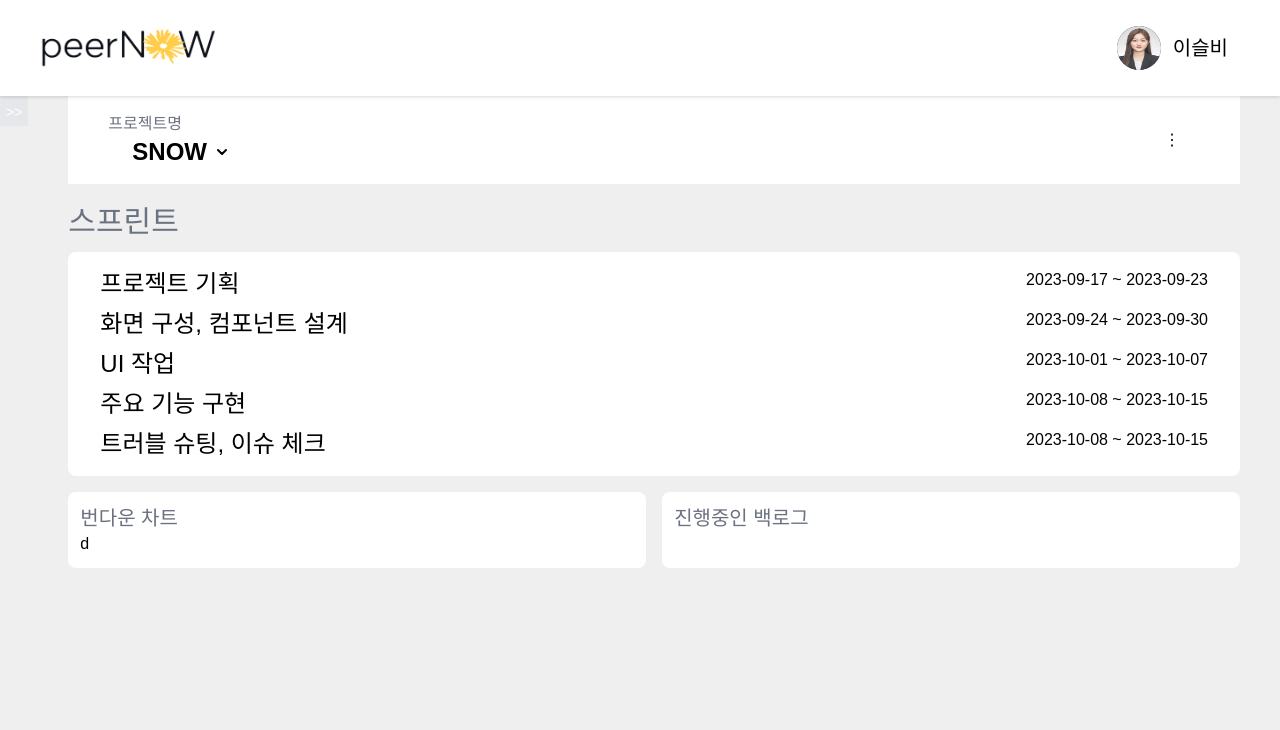
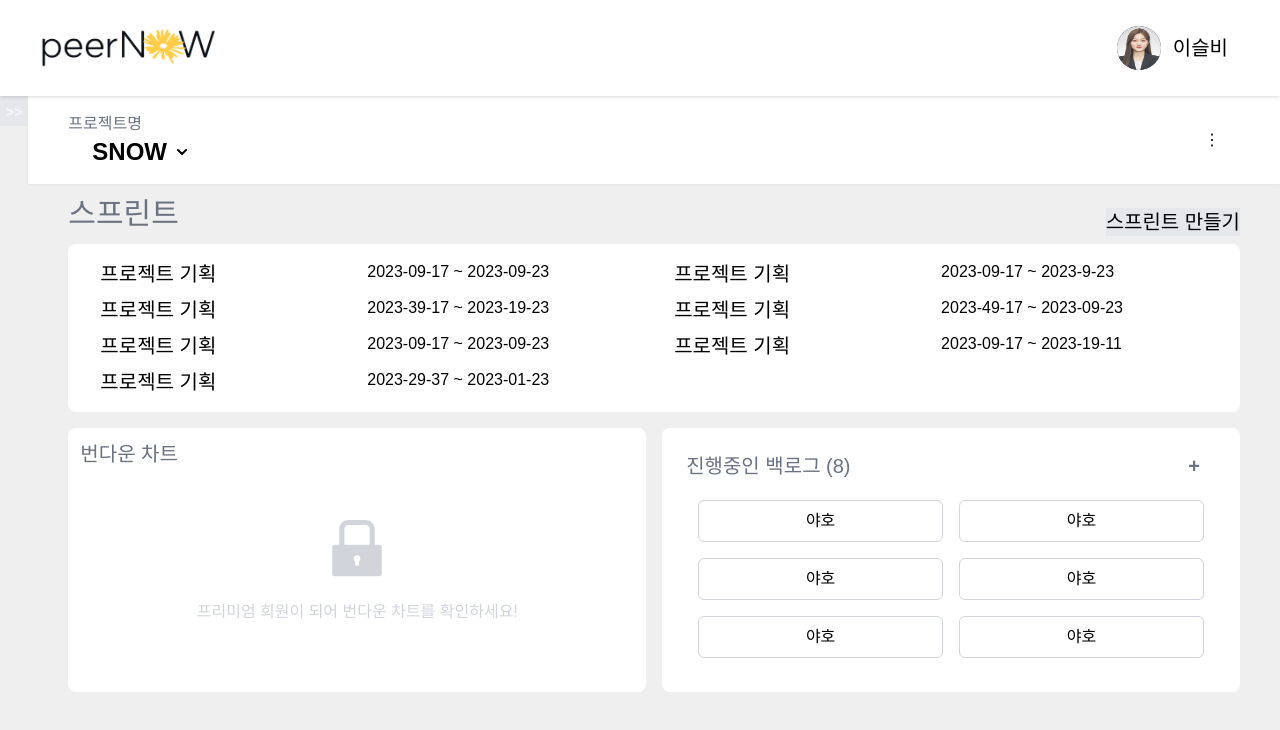
Before and after one commit to ystgd07/PeerNow-FE-, a React (Create React App) app: page /mypage in a window 1280 px wide. Shown: the top 730 px of the page. Built offline with nearby package versions, Linux system fonts and the light colour scheme.

Commit message:
Style: css 수정

```diff
--- a/src/myPage/MyPage.jsx
+++ b/src/myPage/MyPage.jsx
@@ -1,55 +1,24 @@
 import Header from '../ui/Header';
+import MypageSprint from './MypageSprint';
+import MypageChart from './MypageChart';
+import MypageBacklog from './MypageBacklog';
 
 export default function MyPage() {
   return (
     <>
       {/* 화면 틀 */}
-      <div className="mx-10 w-full">
+      <div className="w-full">
         <Header />
-        <div className="text-3xl text-gray-500 mt-5">스프린트</div>
-        {/* 스프린트 */}
-        <div className="grid grid-cols-2 gap-4 mt-3">
-          <div className="bg-white rounded-lg p-3 col-span-2">
-            <p className="p-1 px-5">
-              <span className="text-2xl">프로젝트 기획</span>
-              <span className="text-right" style={{ float: 'right' }}>
-                2023-09-17 ~ 2023-09-23
-              </span>
-            </p>
-            <p className="p-1 px-5">
-              <span className="text-2xl">화면 구성, 컴포넌트 설계</span>
-              <span className="text-right" style={{ float: 'right' }}>
-                2023-09-24 ~ 2023-09-30
-              </span>
-            </p>
-            <p className="p-1 px-5">
-              <span className="text-2xl">UI 작업</span>
-              <span className="text-right" style={{ float: 'right' }}>
-                2023-10-01 ~ 2023-10-07
-              </span>
-            </p>
-            <p className="p-1 px-5">
-              <span className="text-2xl">주요 기능 구현</span>
-              <span className="text-right" style={{ float: 'right' }}>
-                2023-10-08 ~ 2023-10-15
-              </span>
-            </p>
-            <p className="p-1 px-5">
-              <span className="text-2xl">트러블 슈팅, 이슈 체크</span>
-              <span className="text-right" style={{ float: 'right' }}>
-                2023-10-08 ~ 2023-10-15
-              </span>
-            </p>
+        <div className="mx-10 grid grid-cols-2 gap-4 mt-3">
+          {/* 스프린트 sprint */}
+          <div className="col-span-2">
+            <MypageSprint />
           </div>
-          {/* 번다운 차트 */}
-          {/* <div className="bg-white rounded-lg p-3">유료 번다운 차트 화면</div> */}
-          <div className="bg-white rounded-lg p-3 ">
-            <p className="text-xl text-gray-500">번다운 차트</p>
-            <p>d</p>
-          </div>
-          {/* 진행중인 백로그 */}
+          {/* 번다운 차트 burndown-chart */}
+          <MypageChart />
+          {/* 진행중인 백로그 back log */}
           <div className="bg-white rounded-lg p-3">
-            <p className="text-xl text-gray-500">진행중인 백로그</p>
+            <MypageBacklog />
           </div>
         </div>
       </div>
--- /dev/null
+++ b/src/myPage/MypageBacklog.jsx
@@ -0,0 +1,36 @@
+export default function MypageBacklog() {
+  return (
+    <>
+      {/* 진행중인 백로그 back log */}
+      <div className="bg-white rounded-lg p-3">
+        <span className="text-xl text-gray-500">진행중인 백로그 (8)</span>
+        <a
+          href="#"
+          className="text-xl font-bold text-gray-500 float-right px-4"
+        >
+          &#43;
+        </a>
+        <div className="grid grid-cols-2 gap-4 mt-5 mx-3">
+          <p className="border border-gray-300 rounded-md text-center py-2">
+            야호
+          </p>
+          <p className="border border-gray-300 rounded-md text-center py-2">
+            야호
+          </p>
+          <p className="border border-gray-300 rounded-md text-center py-2">
+            야호
+          </p>
+          <p className="border border-gray-300 rounded-md text-center py-2">
+            야호
+          </p>
+          <p className="border border-gray-300 rounded-md text-center py-2">
+            야호
+          </p>
+          <p className="border border-gray-300 rounded-md text-center py-2">
+            야호
+          </p>
+        </div>
+      </div>
+    </>
+  );
+}
--- /dev/null
+++ b/src/myPage/MypageChart.jsx
@@ -0,0 +1,19 @@
+import { AiFillLock } from 'react-icons/ai';
+
+export default function MypageChart() {
+  return (
+    <>
+      {/* 번다운 차트 burndown-chart */}
+      {/* <div className="bg-white rounded-lg p-3">유료 번다운 차트 화면</div> */}
+      <div className="bg-white rounded-lg p-3 ">
+        <p className="text-xl text-gray-500">번다운 차트</p>
+        <p className="text-7xl text-gray-300 flex justify-center mt-11">
+          <AiFillLock />
+        </p>
+        <p className="text-gray-300 flex justify-center mt-4 mb-14">
+          프리미엄 회원이 되어 번다운 차트를 확인하세요!
+        </p>
+      </div>
+    </>
+  );
+}
--- /dev/null
+++ b/src/myPage/MypageSprint.jsx
@@ -0,0 +1,68 @@
+export default function MypageSprint() {
+  return (
+    <>
+      {/* 스프린트 sprint */}
+      <sapn className="text-3xl text-gray-500 mt-5">스프린트</sapn>
+      <button className="float-right mt-3 text-xl bg-gray-200">
+        스프린트 만들기
+      </button>
+      <div className="gap-4 mt-3">
+        <div className="bg-white rounded-lg p-3 grid grid-cols-2">
+          <p className="p-1 px-5 grid grid-cols-2">
+            <span className="text-xl">프로젝트 기획</span>
+            <span className="text-left">2023-09-17 ~ 2023-09-23</span>
+          </p>
+          <p className="p-1 px-5 grid grid-cols-2">
+            <span className="text-xl">프로젝트 기획</span>
+            <span className="text-left">2023-09-17 ~ 2023-9-23</span>
+          </p>
+          <p className="p-1 px-5 grid grid-cols-2">
+            <span className="text-xl">프로젝트 기획</span>
+            <span className="text-left">2023-39-17 ~ 2023-19-23</span>
+          </p>
+          <p className="p-1 px-5 grid grid-cols-2">
+            <span className="text-xl">프로젝트 기획</span>
+            <span className="text-left">2023-49-17 ~ 2023-09-23</span>
+          </p>
+          <p className="p-1 px-5 grid grid-cols-2">
+            <span className="text-xl">프로젝트 기획</span>
+            <span className="text-left">2023-09-17 ~ 2023-09-23</span>
+          </p>
+          <p className="p-1 px-5 grid grid-cols-2">
+            <span className="text-xl">프로젝트 기획</span>
+            <span className="text-left">2023-09-17 ~ 2023-19-11</span>
+          </p>
+          <p className="p-1 px-5 grid grid-cols-2">
+            <span className="text-xl">프로젝트 기획</span>
+            <span className="text-left">2023-29-37 ~ 2023-01-23</span>
+          </p>
+
+          {/* <p className="p-1 px-5">
+            <span className="text-xl">화면 구성, 컴포넌트 설계</span>
+            <span className="text-right" style={{ float: 'right' }}>
+              2023-09-24 ~ 2023-09-30
+            </span>
+          </p>
+          <p className="p-1 px-5">
+            <span className="text-xl">UI 작업</span>
+            <span className="text-right" style={{ float: 'right' }}>
+              2023-10-01 ~ 2023-10-07
+            </span>
+          </p>
+          <p className="p-1 px-5">
+            <span className="text-xl">주요 기능 구현</span>
+            <span className="text-right" style={{ float: 'right' }}>
+              2023-10-08 ~ 2023-10-15
+            </span>
+          </p>
+          <p className="p-1 px-5">
+            <span className="text-xl">트러블 슈팅, 이슈 체크</span>
+            <span className="text-right" style={{ float: 'right' }}>
+              2023-10-08 ~ 2023-10-15
+            </span>
+          </p> */}
+        </div>
+      </div>
+    </>
+  );
+}
--- a/src/ui/Header.jsx
+++ b/src/ui/Header.jsx
@@ -8,7 +8,7 @@ function Header() {
   };
 
   return (
-    <header className="bg-white">
+    <header className="bg-white shadow-sm">
       <div>
         <div className="container mx-auto flex justify-start items-center py-4">
           <div className="relative group">
```
